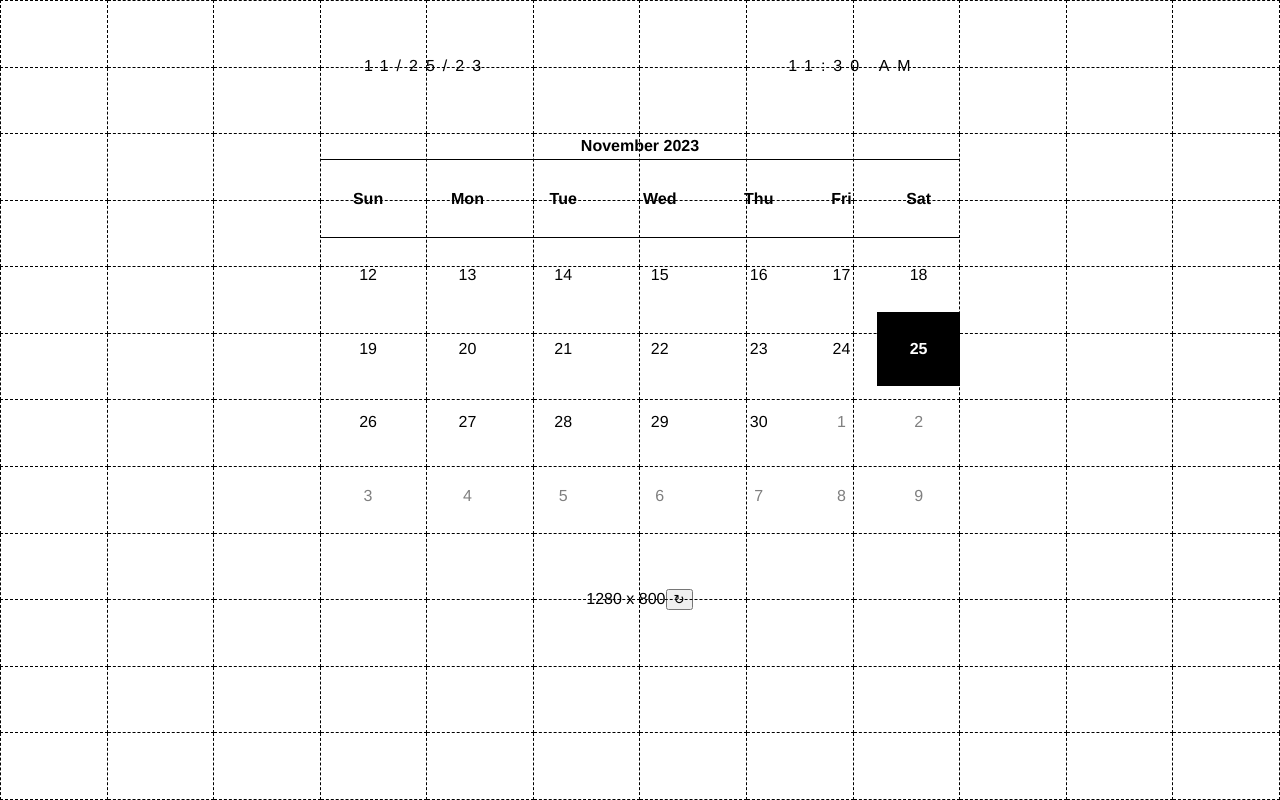
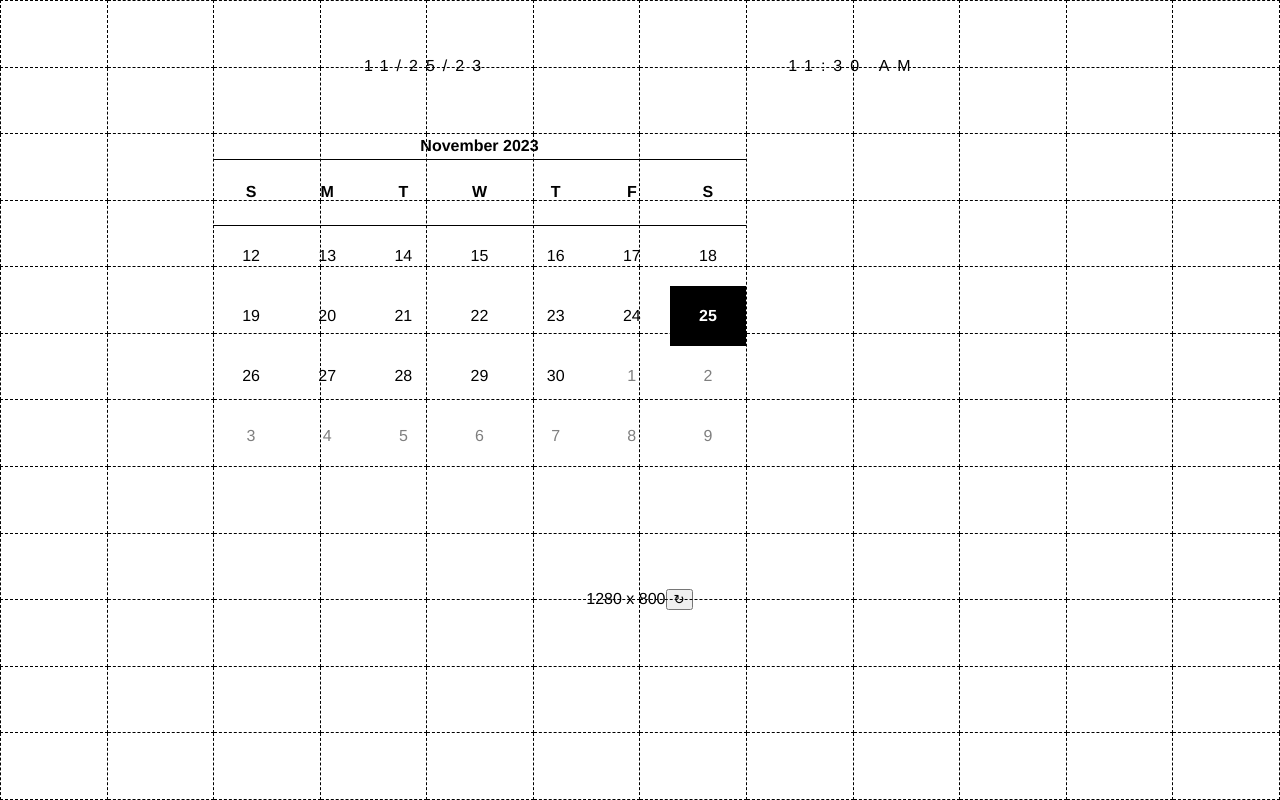
Before and after one commit to sebinsuresh/kindle-calendar-1, a website built with webpack: page index.html in a window 1280 px wide. Built offline with nearby package versions, Linux system fonts and the light colour scheme.

Commit message:
Add single letter day mode to calendar, use exported "enum" values

```diff
--- a/src/Constants/Days.js
+++ b/src/Constants/Days.js
@@ -1,4 +1,6 @@
 export const WeekDays = {
+  /** Array containing days of the week (just letters) */
+  Shortest: ['S', 'M', 'T', 'W', 'T', 'F', 'S'],
   /** Array containing days of the week (shortened names) */
   Short: ['Sun', 'Mon', 'Tue', 'Wed', 'Thu', 'Fri', 'Sat'],
   /** Array containing days of the week (full names) */
--- a/src/Widgets/Calendar.js
+++ b/src/Widgets/Calendar.js
@@ -10,6 +10,7 @@ import { getCurrentDate } from '../Utilities/getCurrentDate';
  * @property { Number } [startCurrWeekOnRow] Which row to start the current week on
  * @property { Boolean } [showUpdateInHrs] Whether to show the time until the next update
  * @property { Number } [theme] Which theme to use from `Themes`
+ * @property { Number } [daysMode] Which mode to display the days row, from `daysModes`
  *
  * @typedef { BaseWidgetConfig & CalendarConfigProperties } Config
  */
@@ -19,18 +20,24 @@ const Themes = {
   Dark: 2,
 };
 
+const DaysModes = {
+  Shortest: 1,
+  Short: 2,
+  Long: 3,
+};
+
+const CalendarModes = {
+  /** First day of month goes in 1st row */
+  Month: 1,
+  /** Current day appears in startCurrWeekOnRow-th row */
+  Week: 2,
+};
+
 const defaultConfig = {
   numRows: 4,
   startCurrWeekOnRow: 1,
   showUpdateInHrs: false,
   theme: Themes.Light,
-};
-
-const Modes = {
-  /** First day of month goes in 1st row */
-  Month: 1,
-  /** Current day appears in startCurrWeekOnRow-th row */
-  Week: 2,
 };
 
 /**
@@ -60,15 +67,27 @@ function createCalendarHeader() {
 
 /**
  * Returns a row of day names
+ * @param { Number } [daysMode] Must be one of `daysModes`
  * @returns { HTMLTableRowElement }
  */
-function createCalendarDaysHeader() {
+function createCalendarDaysHeader(daysMode) {
   const daysRow = document.createElement('tr');
   daysRow.className += ' days';
   for (let i = 0; i < WeekDays.Short.length; i++) {
     const dayElem = document.createElement('td');
     daysRow.appendChild(dayElem);
-    dayElem.innerText = WeekDays.Short[i];
+    switch (daysMode) {
+      case DaysModes.Shortest:
+        dayElem.innerText = WeekDays.Shortest[i];
+        break;
+      case DaysModes.Long:
+        dayElem.innerText = WeekDays.Long[i];
+        break;
+      case DaysModes.Short:
+      default:
+        dayElem.innerText = WeekDays.Short[i];
+        break;
+    }
   }
   return daysRow;
 }
@@ -99,12 +118,13 @@ function createWeek() {
 /**
  * Creates and returns the body of the calendar
  * @param { Number } numWeeks
+ * @param { Number } [daysMode] Must be one of `daysModes`
  * @returns { HTMLTableSectionElement }
  */
-function createCalendarBody(numWeeks) {
+function createCalendarBody(numWeeks, daysMode) {
   const calendarBody = document.createElement('tbody');
 
-  const daysHeader = createCalendarDaysHeader();
+  const daysHeader = createCalendarDaysHeader(daysMode);
   calendarBody.appendChild(daysHeader);
 
   for (let i = 0; i < numWeeks; i++) {
@@ -210,7 +230,7 @@ function populateCalendar(calendarTable, showUpdateInHrs) {
  * @returns { import('./Types/BaseWidgetTypes').BaseWidgetReturn }
  */
 export function createWidget(config) {
-  const { numRows, startCurrWeekOnRow, showUpdateInHrs, theme } = { ...defaultConfig, ...config };
+  const { numRows, startCurrWeekOnRow, showUpdateInHrs, theme, daysMode } = { ...defaultConfig, ...config };
 
   const calendarElem = CreateTable(theme);
   calendarElem.setAttribute('data-num-rows', numRows.toString());
@@ -222,7 +242,7 @@ export function createWidget(config) {
   const calendarTh = createCalendarHeader();
   calendarTHead.appendChild(calendarTh);
 
-  const calendarBody = createCalendarBody(numRows);
+  const calendarBody = createCalendarBody(numRows, daysMode);
   calendarElem.appendChild(calendarBody);
 
   populateCalendar(calendarElem, showUpdateInHrs);
@@ -238,4 +258,6 @@ export function createWidget(config) {
 export const Calendar = {
   create: createWidget,
   Themes,
+  CalendarModes,
+  DaysModes,
 };
--- a/src/index.js
+++ b/src/index.js
@@ -122,11 +122,12 @@ function handleOnLoad() {
     numRows: 4,
     startCurrWeekOnRow: 1,
     showUpdateInHrs: false,
-    theme: 1,
-    xColumn: 1.5,
+    theme: Calendar.Themes.Light,
+    xColumn: 1,
     yColumn: 1,
-    widthColumns: 3,
-    heightRows: 3,
+    widthColumns: 2.5,
+    heightRows: 2.5,
+    daysMode: Calendar.DaysModes.Shortest,
   });
 
   widgetManager.createWidget('grid', {
--- a/style.css
+++ b/style.css
@@ -48,6 +48,12 @@ table.calendar {
   text-align: center;
 }
 
+table.calendar > tbody > tr > td {
+  padding: 0;
+  padding-left: 2px;
+  padding-right: 2px;
+}
+
 table.calendar > tbody > tr.days > td {
   font-weight: bold;
   border-top: thin solid;
@@ -81,6 +87,17 @@ table.calendar.dark > tbody > tr > td.day-today {
   background-color: white;
   color: black;
 }
+
+/* .days td:first-child {
+  border-left: thin solid;
+}
+
+.days td:last-child {
+  border-right: thin solid;
+}
+
+.calendar td.day-past {
+}*/
 
 div.clock,
 div.date,
```
Also changed, not shown: dist/main.js.
